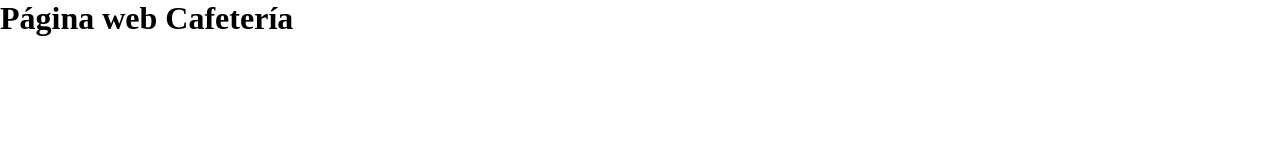
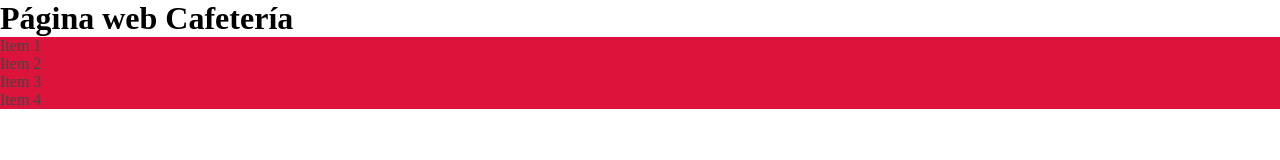
Before and after one commit to psebastian92/cafeteria, a plain HTML site: page index.html in a window 1280 px wide. Drawn offline with Linux system fonts and the light colour scheme.

Commit message:
Agrego navbar

```diff
--- a/css/estilos.css
+++ b/css/estilos.css
@@ -1,4 +1,13 @@
 * {
     margin: 0;
     padding: 0;
+    box-sizing: border-box;
 }
+
+header {
+    background-color: crimson;
+}
+
+li {
+    color: #444;
+}
--- a/index.html
+++ b/index.html
@@ -9,5 +9,17 @@
 <body>
     <h1>Página web Cafetería</h1>
 
+    <header>
+        <nav>
+            <ul>
+                <li>Item 1</li>
+                <li>Item 2</li>
+                <li>Item 3</li>
+                <li>Item 4</li>
+            </ul>
+        </nav>
+
+    </header>
+
 </body>
 </html>
```
